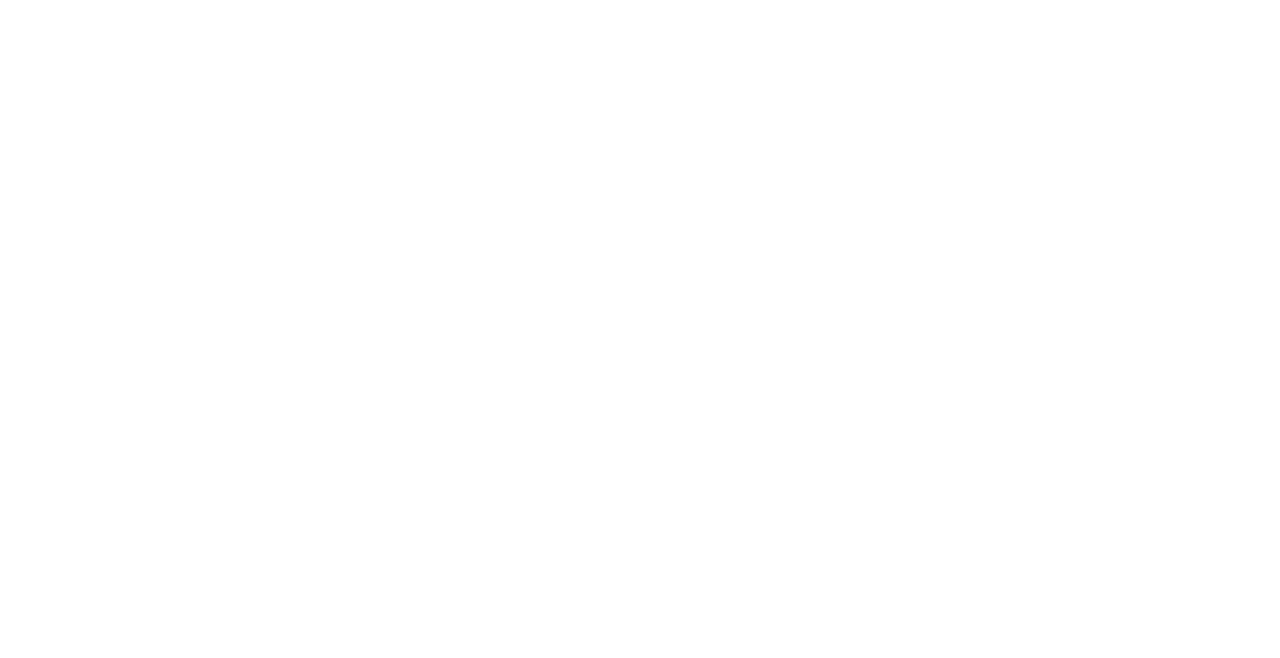
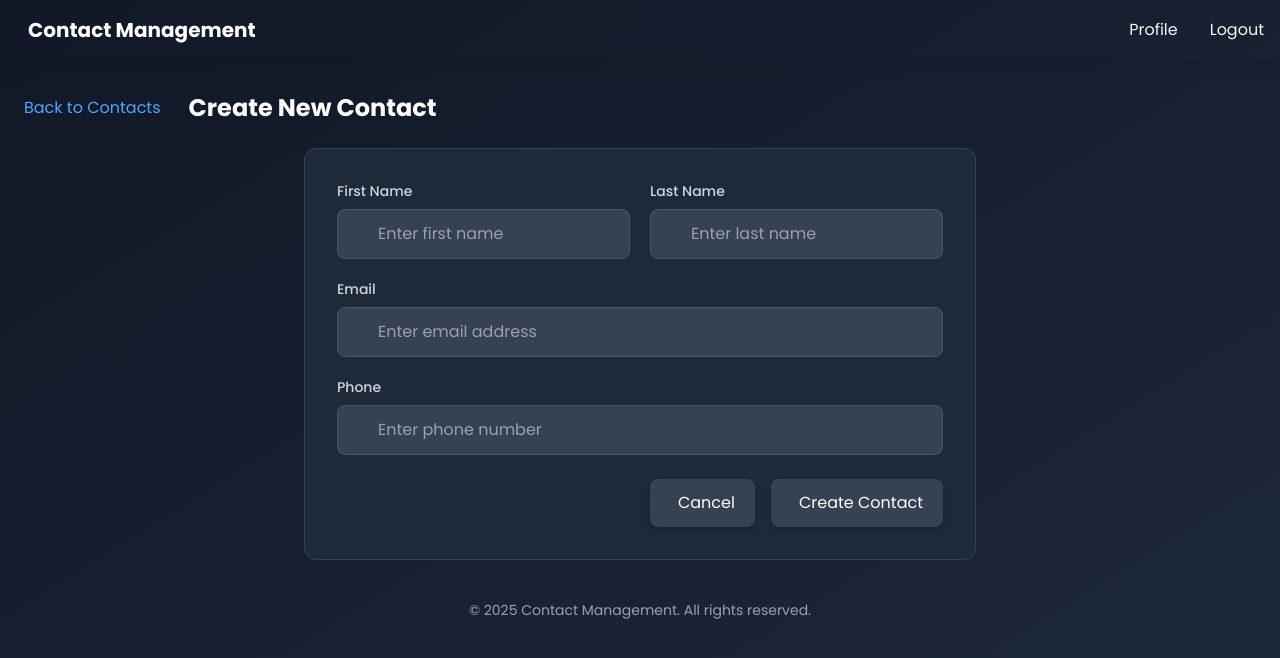
Before and after one commit to mfdpdev/reactjs-contact-management, a React (Vite) app: page /dashboard/contacts/create in a window 1280 px wide. Before the commit this address had no page. Shown: the top 658 px of the page. Built offline with nearby package versions, Linux system fonts and the light colour scheme.

Commit message:
feat(contacts): Implementation of basic page styles create contacts

```diff
--- /dev/null
+++ b/src/components/Contact/ContactCreate.tsx
@@ -0,0 +1,122 @@
+import { Link } from "react-router";
+import { Formik, Form, Field, ErrorMessage } from "formik"
+import * as Yup from "yup"
+
+export default function ContactCreate(){
+  return (
+    <>
+      <div className="flex items-center mb-6">
+      <Link to="/dashboard/contacts"
+            className="text-blue-400 hover:text-blue-300 mr-4 flex items-center transition-colors duration-200">
+        <i className="fas fa-arrow-left mr-2"></i> Back to Contacts
+      </Link>
+      <h1 className="text-2xl font-bold text-white flex items-center">
+        <i className="fas fa-user-plus text-blue-400 mr-3"></i> Create New Contact
+      </h1>
+    </div>
+
+    <div
+      className="bg-gray-800 bg-opacity-80 rounded-xl shadow-custom border border-gray-700 overflow-hidden max-w-2xl mx-auto animate-fade-in">
+      <div className="p-8">
+        <Formik
+          initialValues={{firstname: '', lastname: "", email: '', phone: ""}}
+          validationSchema={
+            Yup.object({
+              firstname: Yup.string().min(2, "Firstname must be at least 2 characters").required('Firstname is required'),
+              lastname: Yup.string().min(2, "Lastname must be at least 2 characters").required('Lastname is required'),
+              email: Yup.string().email().required('Email is required'),
+              phone: Yup.string().required('Phone number is required').matches(/^[0-9]+$/, 'Phone number must contain only digits').min(10, 'Phone number must be at least 10 digits').max(15, 'Phone number must be at most 15 digits'),
+            })
+          }
+          onSubmit={(values, { setSubmitting }) => {
+            setTimeout(() => {
+              alert(JSON.stringify(values, null, 2));
+              setSubmitting(false);
+            }, 400);
+          }}
+        >
+        {() => (
+          <Form>
+            <div className="grid grid-cols-1 md:grid-cols-2 gap-5 mb-5">
+              <div>
+                <label htmlFor="firstname" className="block text-gray-300 text-sm font-medium mb-2">First Name</label>
+                <div className="relative">
+                  <div className="absolute inset-y-0 left-0 pl-3 flex items-center pointer-events-none">
+                    <i className="fas fa-user-tag text-gray-500"></i>
+                  </div>
+                  <Field type="text" id="firstname" name="firstname"
+                         autocomplete="off"
+                         className="w-full pl-10 pr-3 py-3 bg-gray-700 bg-opacity-50 border border-gray-600 text-white rounded-lg focus:outline-none focus:ring-2 focus:ring-blue-500 focus:border-blue-500 transition-all duration-200"
+                         placeholder="Enter first name" />
+                </div>
+                <ErrorMessage name="firstname">
+                  {(msg) => <div className="text-red-500 text-sm mt-2">{msg}</div>}
+                </ErrorMessage>
+              </div>
+              <div>
+                <label htmlFor="lastname" className="block text-gray-300 text-sm font-medium mb-2">Last Name</label>
+                <div className="relative">
+                  <div className="absolute inset-y-0 left-0 pl-3 flex items-center pointer-events-none">
+                    <i className="fas fa-user-tag text-gray-500"></i>
+                  </div>
+                  <Field type="text" id="lastname" name="lastname"
+                         autocomplete="off"
+                         className="w-full pl-10 pr-3 py-3 bg-gray-700 bg-opacity-50 border border-gray-600 text-white rounded-lg focus:outline-none focus:ring-2 focus:ring-blue-500 focus:border-blue-500 transition-all duration-200"
+                         placeholder="Enter last name" />
+                </div>
+                <ErrorMessage name="lastname">
+                  {(msg) => <div className="text-red-500 text-sm mt-2">{msg}</div>}
+                </ErrorMessage>
+              </div>
+            </div>
+
+            <div className="mb-5">
+              <label htmlFor="email" className="block text-gray-300 text-sm font-medium mb-2">Email</label>
+              <div className="relative">
+                <div className="absolute inset-y-0 left-0 pl-3 flex items-center pointer-events-none">
+                  <i className="fas fa-envelope text-gray-500"></i>
+                </div>
+                <Field type="email" id="email" name="email"
+                       autocomplete="off"
+                       className="w-full pl-10 pr-3 py-3 bg-gray-700 bg-opacity-50 border border-gray-600 text-white rounded-lg focus:outline-none focus:ring-2 focus:ring-blue-500 focus:border-blue-500 transition-all duration-200"
+                       placeholder="Enter email address"/>
+              </div>
+                <ErrorMessage name="email">
+                  {(msg) => <div className="text-red-500 text-sm mt-2">{msg}</div>}
+                </ErrorMessage>
+            </div>
+
+            <div className="mb-6">
+              <label htmlFor="phone" className="block text-gray-300 text-sm font-medium mb-2">Phone</label>
+              <div className="relative">
+                <div className="absolute inset-y-0 left-0 pl-3 flex items-center pointer-events-none">
+                  <i className="fas fa-phone text-gray-500"></i>
+                </div>
+                <Field type="tel" id="phone" name="phone"
+                       autocomplete="off"
+                       className="w-full pl-10 pr-3 py-3 bg-gray-700 bg-opacity-50 border border-gray-600 text-white rounded-lg focus:outline-none focus:ring-2 focus:ring-blue-500 focus:border-blue-500 transition-all duration-200"
+                       placeholder="Enter phone number" />
+              </div>
+                <ErrorMessage name="phone">
+                  {(msg) => <div className="text-red-500 text-sm mt-2">{msg}</div>}
+                </ErrorMessage>
+            </div>
+
+            <div className="flex justify-end space-x-4">
+              <Link to="/dashboard/contacts"
+                    className="px-5 py-3 bg-gray-700 text-white rounded-lg hover:bg-gray-600 focus:outline-none focus:ring-2 focus:ring-gray-500 focus:ring-offset-2 focus:ring-offset-gray-800 transition-all duration-200 flex items-center shadow-md">
+                <i className="fas fa-times mr-2"></i> Cancel
+              </Link>
+              <button type="submit"
+                      className="px-5 py-3 bg-gray-700 text-white rounded-lg hover:bg-gray-600 focus:outline-none focus:ring-2 focus:ring-gray-500 focus:ring-offset-2 focus:ring-offset-gray-800 transition-all duration-200 flex items-center shadow-md">
+                <i className="fas fa-plus-circle mr-2"></i> Create Contact
+              </button>
+            </div>
+          </Form>
+        )}
+        </Formik>
+      </div>
+    </div>
+    </>
+  )
+}
--- a/src/main.tsx
+++ b/src/main.tsx
@@ -11,6 +11,7 @@
 import UserProfile from './components/User/UserProfile.tsx'
 import UserLogout from './components/User/Userlogout.tsx'
 import ContactList from './components/Contact/ContactList.tsx'
+import ContactCreate from './components/Contact/ContactCreate.tsx'
 
 createRoot(document.getElementById('root')!).render(
   <StrictMode>
@@ -28,7 +29,8 @@
           </Route>
 
           <Route path='contacts'>
-            <Route path='' element={<ContactList />} />
+            <Route path="" element={<ContactList />} />
+            <Route path='create' element={<ContactCreate />} />
           </Route>
         </Route>
 
```
